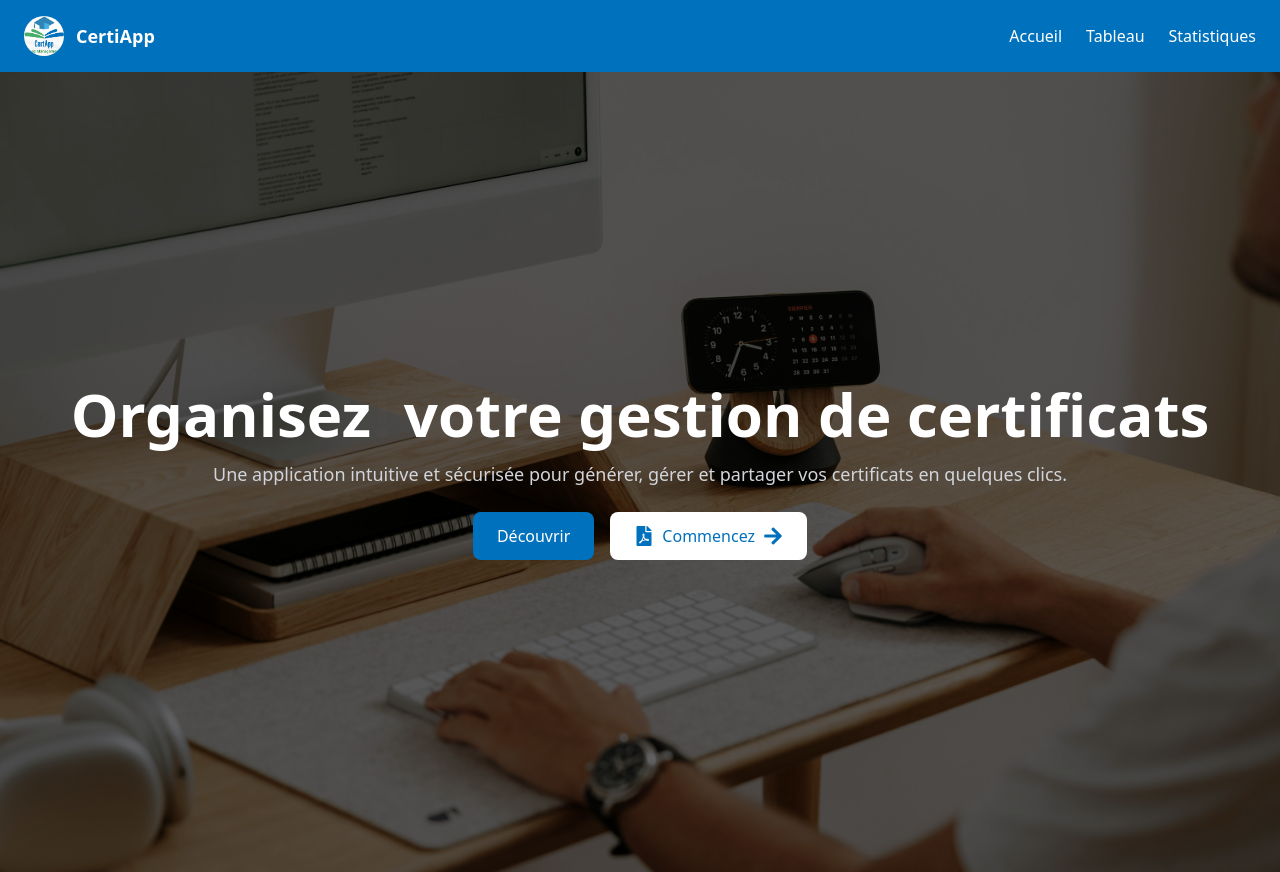
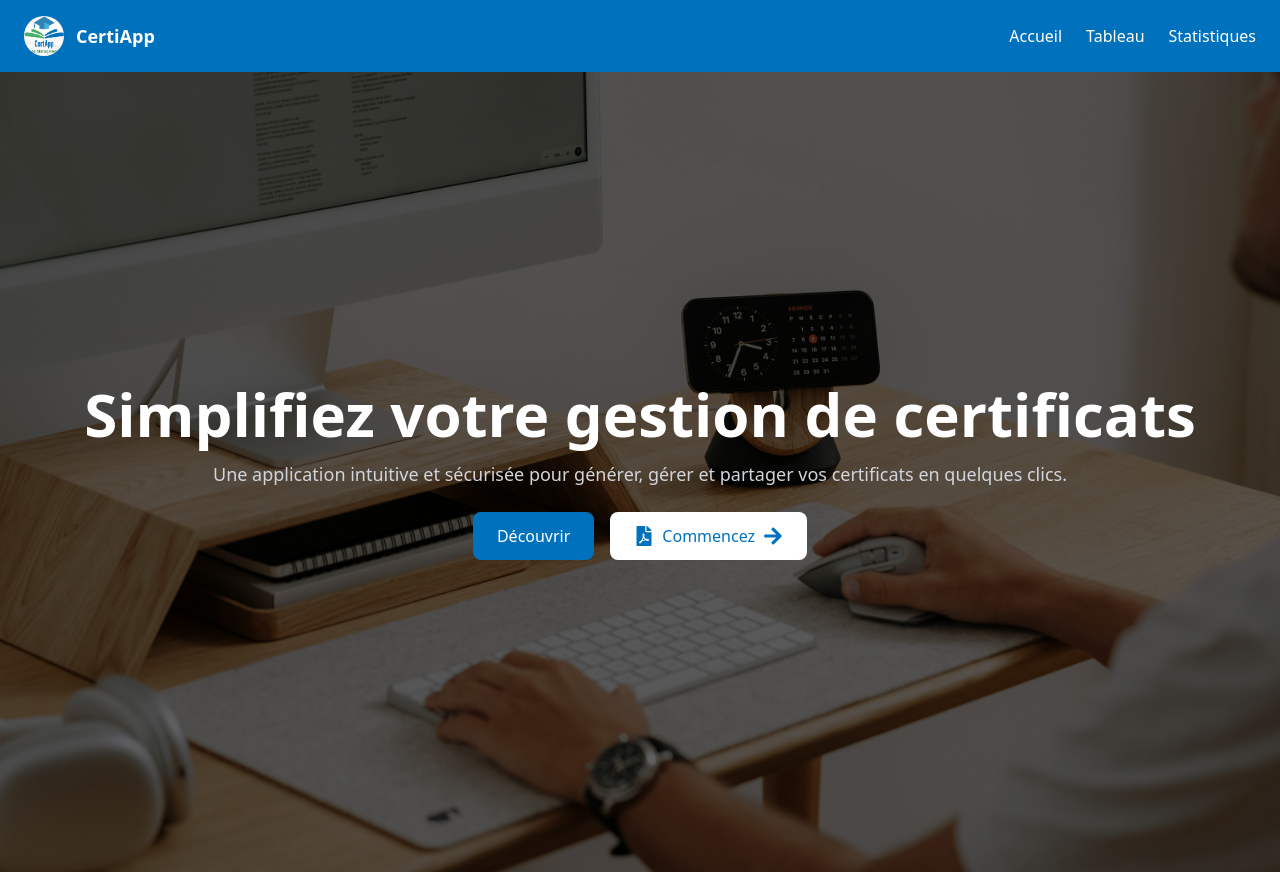
Before and after one commit to Jordan-Gloire/certificat-app, a Next.js app: page / in a window 1280 px wide. Built offline with nearby package versions, Linux system fonts and the light colour scheme.

Commit message:
modif animate typewriter

```diff
--- a/app/page.tsx
+++ b/app/page.tsx
@@ -21,14 +21,14 @@ export default function Home() {
           <div className="relative z-10 mx-4 lg:mx-0">
             <h2 className="text-4xl font-extrabold text-white md:text-6xl">
               <Typewriter
-                words={["Simplifiez", "Gérez", "Organisez"]}
-                loop={5}
+                words={["Organisez ", "Gérez ", "Simplifiez "]}
+                loop={1}
                 cursor
-                cursorStyle="!"
+                cursorStyle=""
                 typeSpeed={70}
                 deleteSpeed={50}
                 delaySpeed={1000}
-              />{" "}
+              />
               votre gestion de certificats
             </h2>
             <p className="mt-4 text-lg text-gray-300">
```
